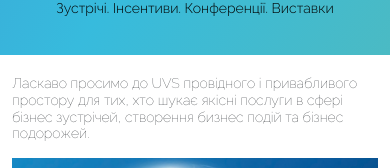
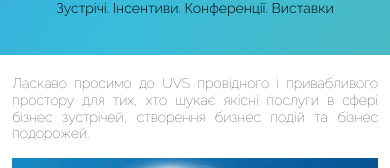
Before and after one commit to Alexxxsandoor/uvs-website-new, a React (Create React App) app: page / in a window 390 px wide. Shown: the part 789-957 px from the top of the page. Built offline with nearby package versions, Linux system fonts and the light colour scheme.

Commit message:
change text

```diff
--- a/src/components/title/title.style.css
+++ b/src/components/title/title.style.css
@@ -29,6 +29,9 @@
 @media (max-width: 992px) {
     #title-info {
         padding-top: 30px;
+    }
+    #first-title-info p {
+        text-align: justify;
     }
 
     #title-info h4.title {
```
